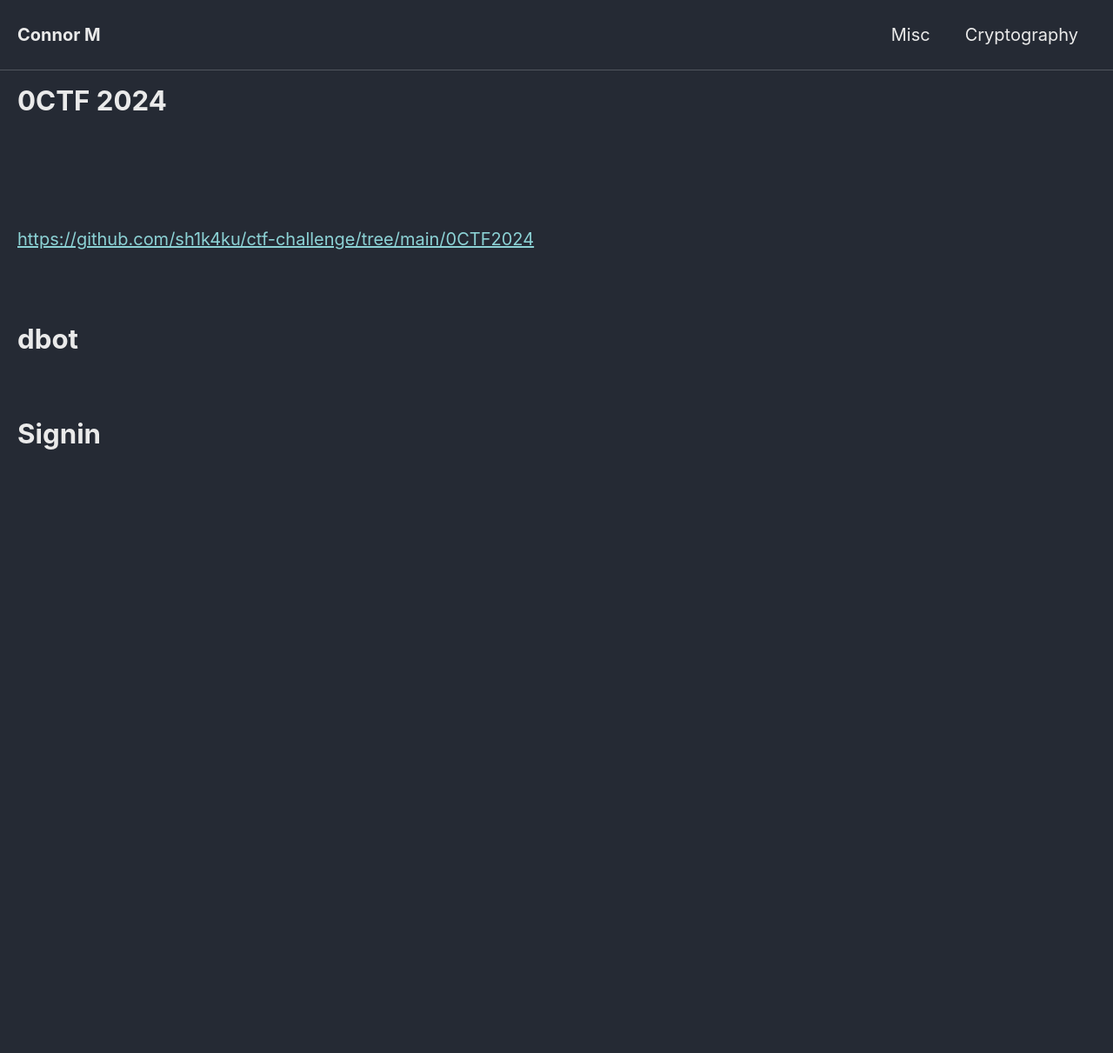
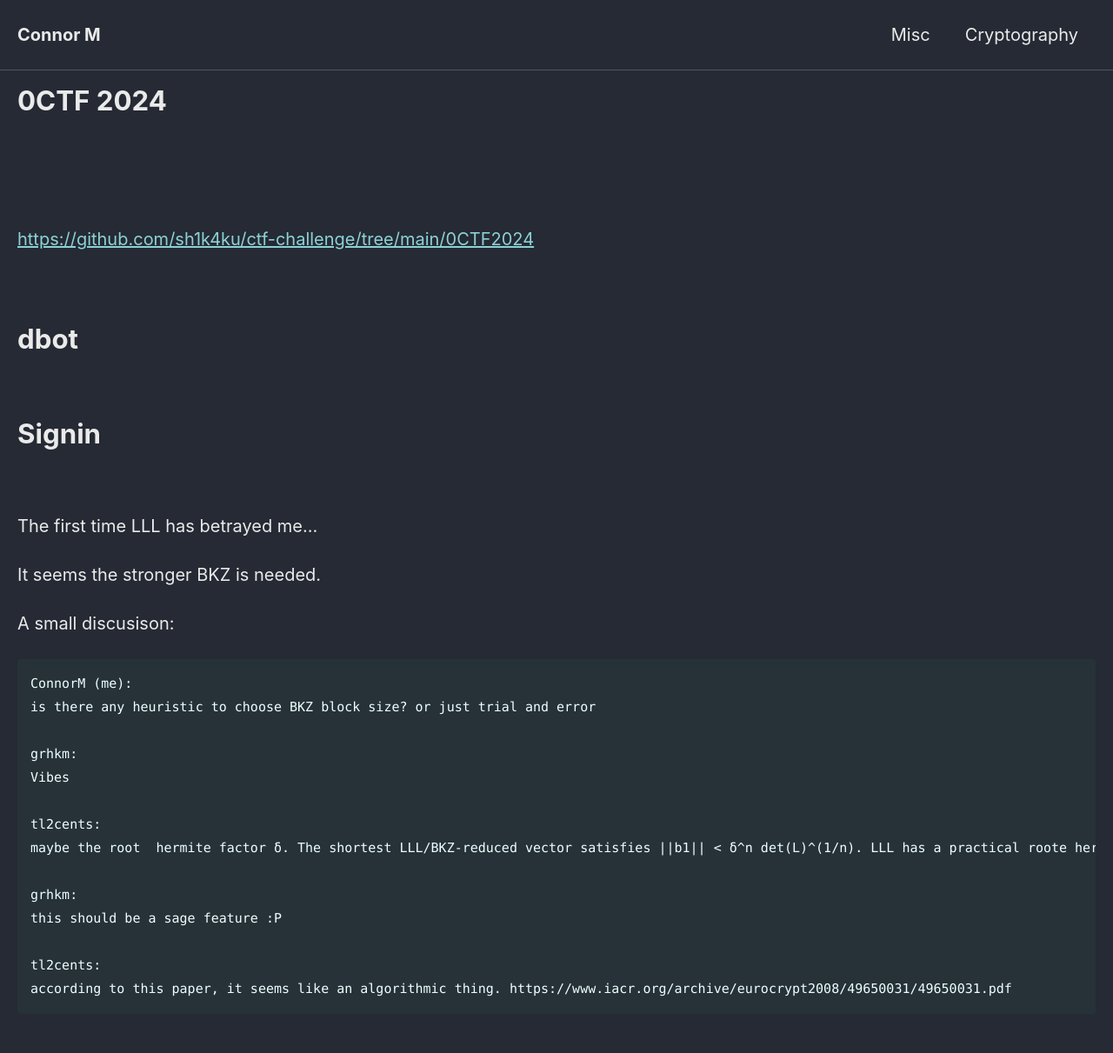
Before and after one commit to Connor-McCartney/Connor-McCartney.github.io, a Jekyll site: the page built from _pages/cryptography/other/0CTF2024.md, in a window 1280 px wide. Shown: the whole page at 87% size. Built offline with Jekyll 4.4.1, drawn with Linux system fonts in a browser that asks for light colours; cached includes are drawn as plain includes; before the commit the page ends 900 px from its top, so only the background shows below that.

Commit message:
Update 0CTF2024.md

````diff
--- a/_pages/cryptography/other/0CTF2024.md
+++ b/_pages/cryptography/other/0CTF2024.md
@@ -21,3 +21,26 @@ title: 0CTF 2024
 # Signin
 
 <br>
+
+The first time LLL has betrayed me...
+
+It seems the stronger BKZ is needed.
+
+A small discusison:
+
+```
+ConnorM (me):
+is there any heuristic to choose BKZ block size? or just trial and error
+
+grhkm:
+Vibes
+
+tl2cents:
+maybe the root  hermite factor δ. The shortest LLL/BKZ-reduced vector satisfies ||b1|| < δ^n det(L)^(1/n). LLL has a practical roote hermite factor of 1.021 and for BKZ-20, it is 1.013.
+
+grhkm:
+this should be a sage feature :P
+
+tl2cents:
+according to this paper, it seems like an algorithmic thing. https://www.iacr.org/archive/eurocrypt2008/49650031/49650031.pdf
+```
````
